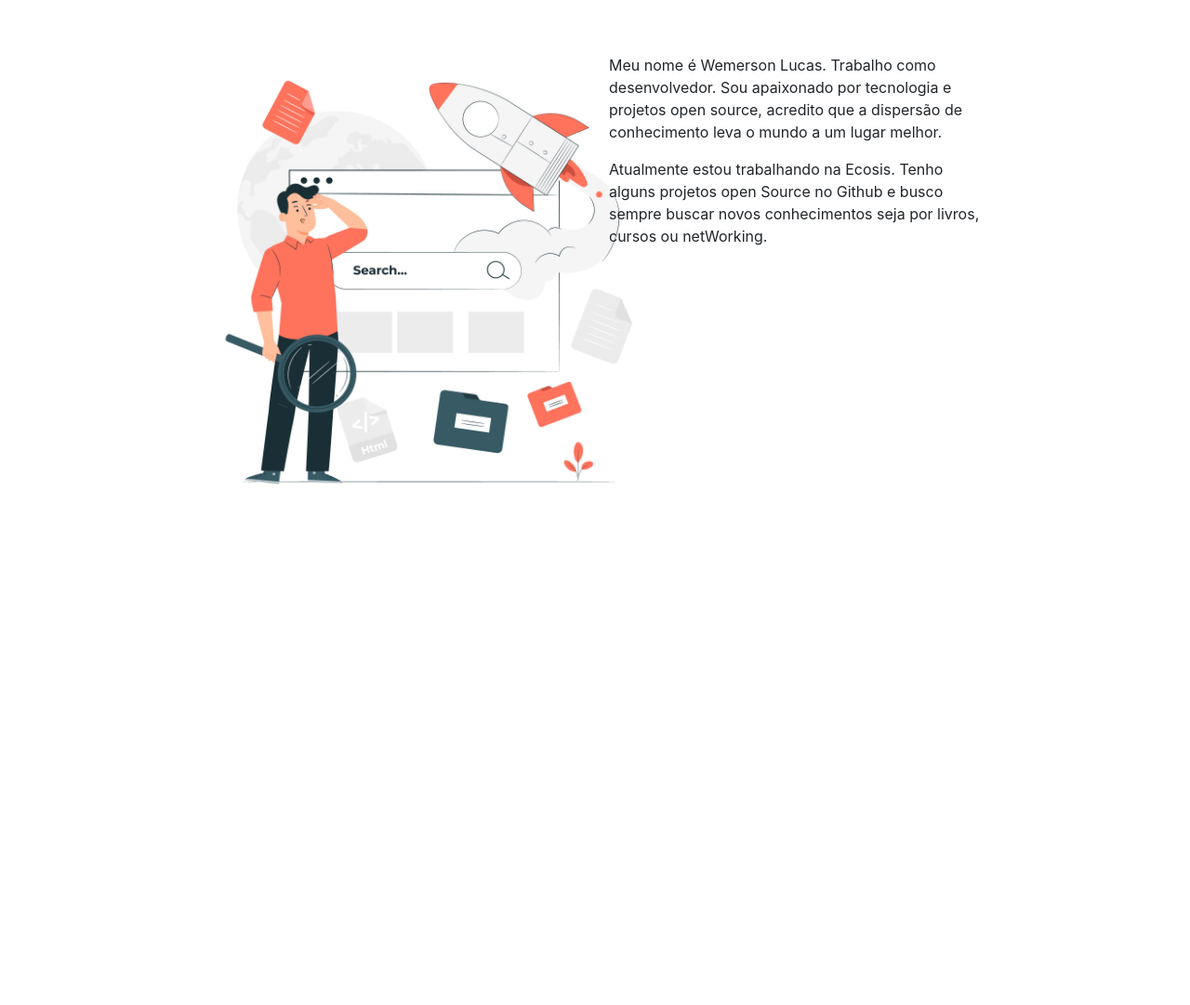
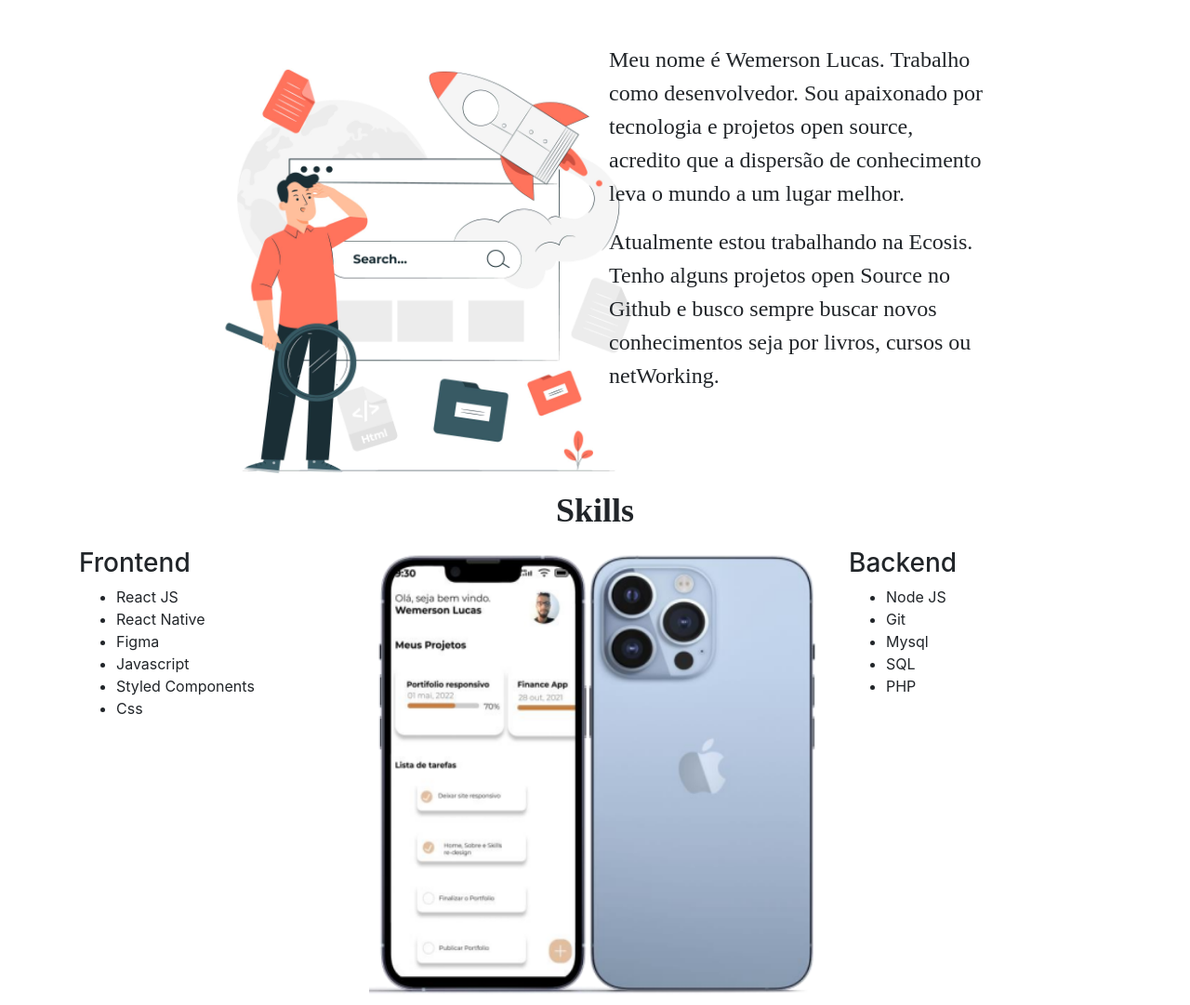
Before and after one commit to wemersonlucas/Portfolio, a plain HTML site: page Portfolio/Portfolio/index.html in a window 1280 px wide. Shown: the part 707-1788 px from the top of the page at 93% size. Before the commit the page ends 1247 px from the top, so only its background shows below. Drawn offline with nearby package versions, Linux system fonts and the light colour scheme.

Commit message:
Add files via upload

```diff
--- a/Portfolio/Portfolio/index.html
+++ b/Portfolio/Portfolio/index.html
@@ -95,7 +95,7 @@
               alt="Sobre"
             />
           </div>
-          <div class="col-4">
+          <div class="col-4" id="texto">
             <p>
               Meu nome é Wemerson Lucas. Trabalho como desenvolvedor. Sou
               apaixonado por tecnologia e projetos open source, acredito que a
@@ -106,6 +106,43 @@
               Source no Github e busco sempre buscar novos conhecimentos seja
               por livros, cursos ou netWorking.
             </p>
+          </div>
+          <div class="col-8">
+            <h1 class="categoria">Skills</h1>
+          </div>
+          <div class="container">
+            <div class="row">
+              <div class="col-sm">
+              <h3>Frontend</h3>
+              <ul>
+                <li>React JS</li>
+                <li>React Native</li>
+                <li>Figma</li>
+                <li>Javascript</li>
+                <li>Styled Components</li>
+                <li>Css</li>
+              </ul>
+              </div>
+              <div class="col-sm">
+                <img
+                src="./assets/celular_portfolio.png"
+                width="486px"
+                height="482px"
+                class="align-center"
+                alt="Skills"
+              />
+              </div>
+              <div class="col-sm">
+                <h3>Backend</h3>
+                <ul>
+                  <li>Node JS</li>
+                  <li>Git</li>
+                  <li>Mysql</li>
+                  <li>SQL</li>
+                  <li>PHP</li>
+                </ul>
+              </div>
+            </div>
           </div>
         </div>
       </div>
--- a/Portfolio/Portfolio/style.css
+++ b/Portfolio/Portfolio/style.css
@@ -67,7 +67,7 @@ body{
     background-color: #c67f43;
 }
 .hr{
-    color: #c67f43;
+   margin: 10px;
 }
 
 .categoria{
@@ -80,3 +80,15 @@ body{
     font-weight: bold;
     font-family: Montserrat;
 }
+#texto{
+    display: flex;
+    flex-direction: column;
+    justify-content: center;
+    align-items: center;
+
+    font-size: 24px;
+    font-family: 'Montserrat';
+}
+.container{
+    margin: 10px;
+}
```
Also changed, not shown: Portfolio/Portfolio/assets/celular_portfolio.png (added).
